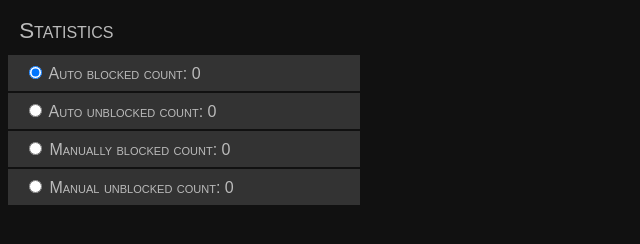
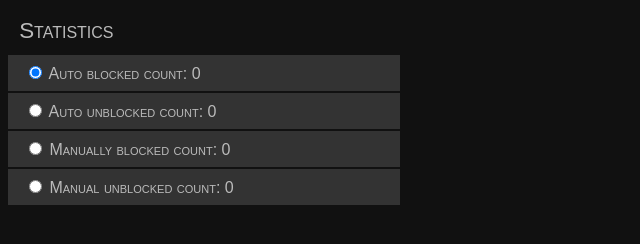
Before and after one commit to SociallyCompute/Global-Consent-Manager, a browser extension: page src/stats.html in a window 1280 px wide. Shown: the whole page, without its empty margins (0-640 px from the left). Drawn offline with Linux system fonts and the light colour scheme.

Commit message:
Increase max-width to accomodate for longer translations

```diff
--- a/src/cookie.css
+++ b/src/cookie.css
@@ -3,7 +3,7 @@ body {
     user-select: none;
     background: #111;
     font: 1em sans-serif;
-    max-width: 22em;
+    max-width: 24.5em;
     color: #ccc;
 }
 
```
